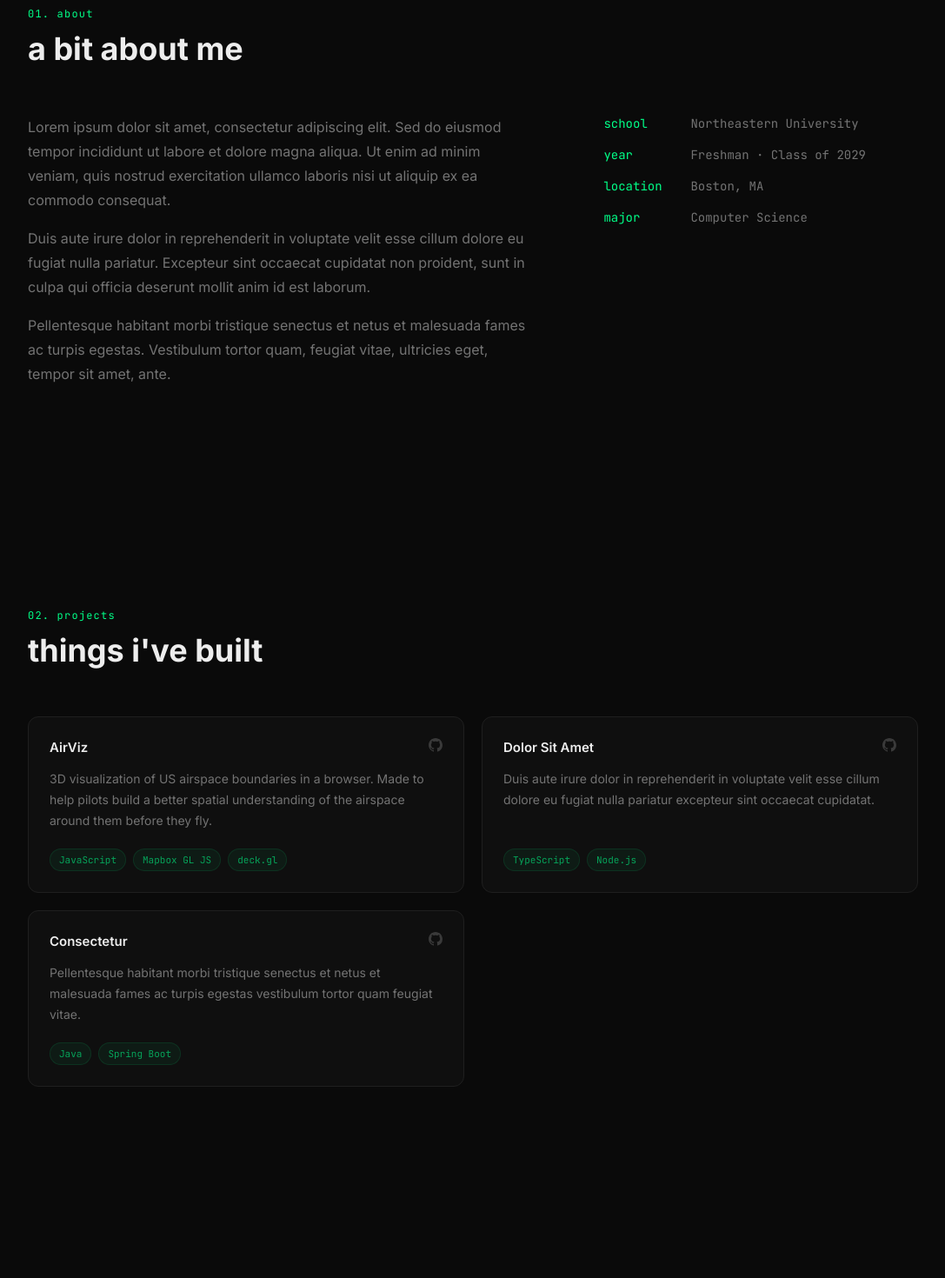
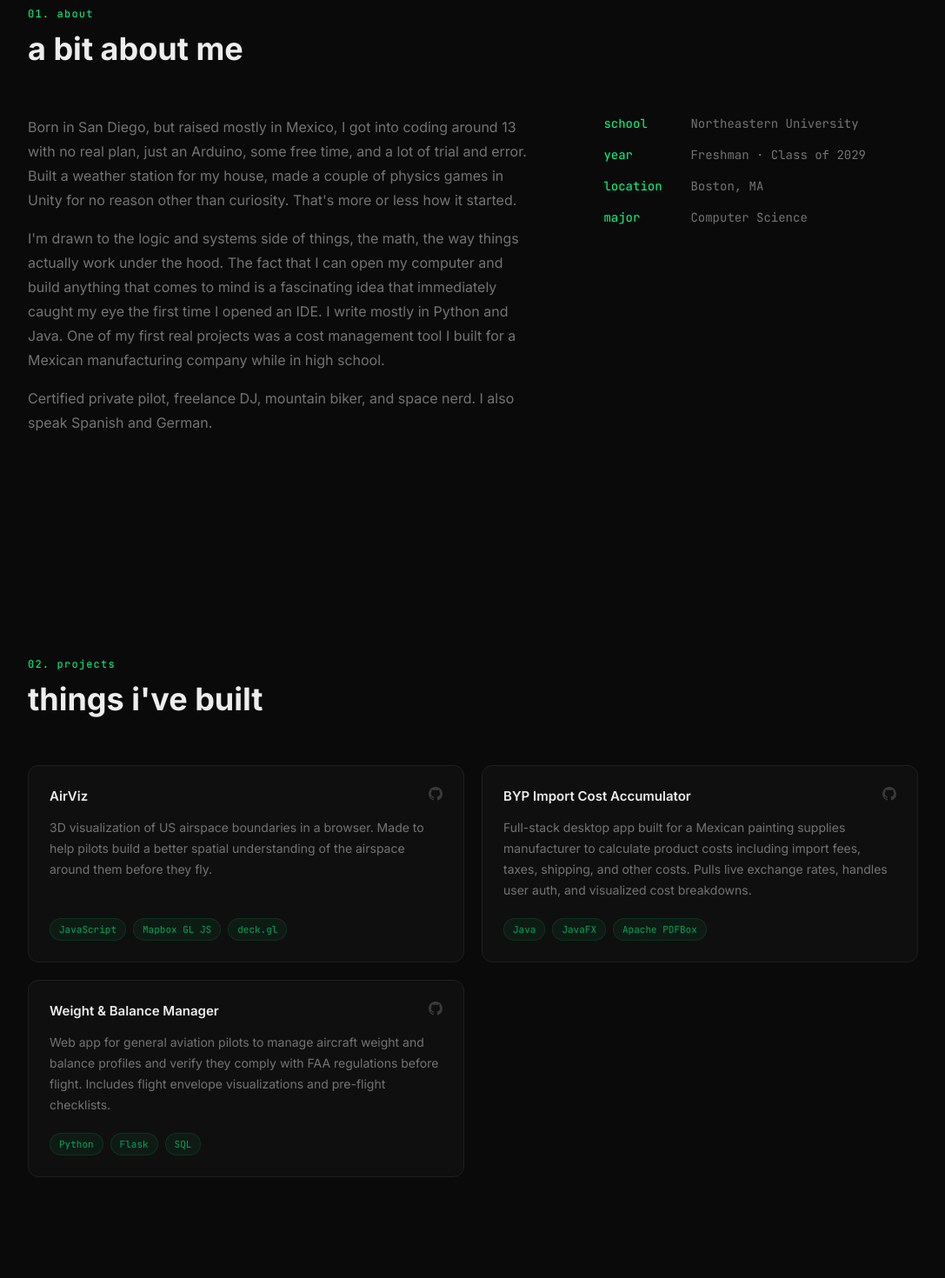
Before and after one commit to gabrielortiz00/gabrielortiz, a Next.js app: page / in a window 1280 px wide. Shown: the part 920-2390 px from the top of the page at 87% size, without its empty margins (96-1183 px from the left). Built offline with nearby package versions, Linux system fonts and the light colour scheme.

Commit message:
Fill in site content and update hero font.

```diff
--- a/src/app/layout.tsx
+++ b/src/app/layout.tsx
@@ -1,6 +1,7 @@
 import type { Metadata } from "next";
 import { Inter } from "next/font/google";
 import { JetBrains_Mono } from "next/font/google";
+import { Space_Grotesk } from "next/font/google";
 import "./globals.css";
 
 const inter = Inter({
@@ -12,6 +13,12 @@ const inter = Inter({
 const jetbrainsMono = JetBrains_Mono({
   subsets: ["latin"],
   variable: "--font-mono",
+  display: "swap",
+});
+
+const displayFont = Space_Grotesk({
+  subsets: ["latin"],
+  variable: "--font-display",
   display: "swap",
 });
 
@@ -34,7 +41,7 @@ export default function RootLayout({
   children: React.ReactNode;
 }) {
   return (
-    <html lang="en" className={`${inter.variable} ${jetbrainsMono.variable}`}>
+    <html lang="en" className={`${inter.variable} ${jetbrainsMono.variable} ${displayFont.variable}`}>
       <body className="font-sans antialiased bg-[#0a0a0a] text-[#ededed]">
         {children}
       </body>
--- a/src/components/About.tsx
+++ b/src/components/About.tsx
@@ -38,21 +38,21 @@ export default function About() {
             className="md:col-span-3 space-y-4 text-[#737373] text-base leading-7"
           >
             <p>
-              Lorem ipsum dolor sit amet, consectetur adipiscing elit. Sed do
-              eiusmod tempor incididunt ut labore et dolore magna aliqua. Ut enim
-              ad minim veniam, quis nostrud exercitation ullamco laboris nisi ut
-              aliquip ex ea commodo consequat.
+              Born in San Diego, but raised mostly in Mexico, I got into coding around 13
+              with no real plan, just an Arduino, some free time, and a lot of trial and error.
+              Built a weather station for my house, made a couple of physics games in Unity for
+              no reason other than curiosity. That's more or less how it started.
             </p>
             <p>
-              Duis aute irure dolor in reprehenderit in voluptate velit esse
-              cillum dolore eu fugiat nulla pariatur. Excepteur sint occaecat
-              cupidatat non proident, sunt in culpa qui officia deserunt mollit
-              anim id est laborum.
+              I'm drawn to the logic and systems side of things, the math, the way things actually
+              work under the hood. The fact that I can open my computer and build anything that
+              comes to mind is a fascinating idea that immediately caught my eye the first time I
+              opened an IDE. I write mostly in Python and Java. One of my first real projects was
+              a cost management tool I built for a Mexican manufacturing company while in high school.
             </p>
             <p>
-              Pellentesque habitant morbi tristique senectus et netus et malesuada
-              fames ac turpis egestas. Vestibulum tortor quam, feugiat vitae,
-              ultricies eget, tempor sit amet, ante.
+              Certified private pilot, freelance DJ, mountain biker, and space nerd. I also speak
+              Spanish and German.
             </p>
           </motion.div>
 
--- a/src/components/Hero.tsx
+++ b/src/components/Hero.tsx
@@ -38,17 +38,16 @@ export default function Hero() {
 
         <motion.h1
           variants={item}
-          className="text-6xl sm:text-7xl md:text-8xl font-bold text-[#ededed] tracking-tight leading-none mb-6"
+          className="text-6xl sm:text-7xl md:text-8xl font-bold text-[#ededed] tracking-tight leading-none mb-6 font-[family-name:var(--font-display)]"
         >
           Gabriel Ortiz.
         </motion.h1>
 
-        {/* TODO: update this one-liner to describe yourself */}
         <motion.p
           variants={item}
           className="text-lg sm:text-xl text-[#737373] max-w-lg leading-relaxed mb-10"
         >
-          CS student @ Northeastern building things with code.
+          CS @ Northeastern building things and flying planes.
         </motion.p>
 
         <motion.div variants={item} className="flex flex-wrap gap-4">
--- a/src/components/Projects.tsx
+++ b/src/components/Projects.tsx
@@ -12,19 +12,19 @@ const projects = [
     live: null,
   },
   {
-    title: "Dolor Sit Amet",
+    title: "BYP Import Cost Accumulator",
     description:
-      "Duis aute irure dolor in reprehenderit in voluptate velit esse cillum dolore eu fugiat nulla pariatur excepteur sint occaecat cupidatat.",
-    tech: ["TypeScript", "Node.js"],
-    github: "https://github.com/gabrielortiz00",
+      "Full-stack desktop app built for a Mexican painting supplies manufacturer to calculate product costs including import fees, taxes, shipping, and other costs. Pulls live exchange rates, handles user auth, and visualized cost breakdowns.",
+    tech: ["Java", "JavaFX", "Apache PDFBox"],
+    github: "https://github.com/gabrielortiz00/byp-cost-calculator",
     live: null,
   },
   {
-    title: "Consectetur",
+    title: "Weight & Balance Manager",
     description:
-      "Pellentesque habitant morbi tristique senectus et netus et malesuada fames ac turpis egestas vestibulum tortor quam feugiat vitae.",
-    tech: ["Java", "Spring Boot"],
-    github: "https://github.com/gabrielortiz00",
+      "Web app for general aviation pilots to manage aircraft weight and balance profiles and verify they comply with FAA regulations before flight. Includes flight envelope visualizations and pre-flight checklists.",
+    tech: ["Python", "Flask", "SQL"],
+    github: "https://github.com/gabrielortiz00/weight-balance",
     live: null,
   },
 ];
```
Also changed, not shown: 1 other file (tests, documents, lock files or other folders).
